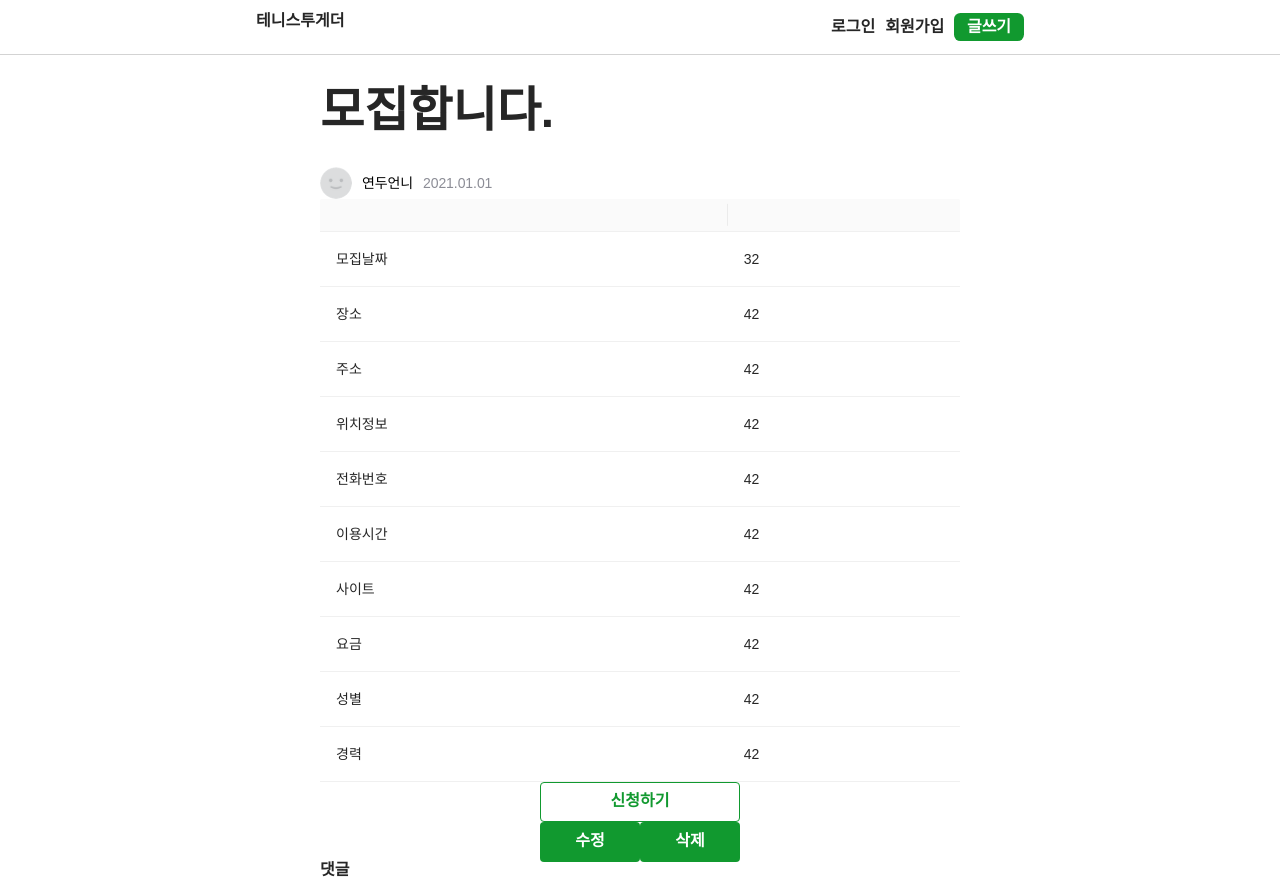
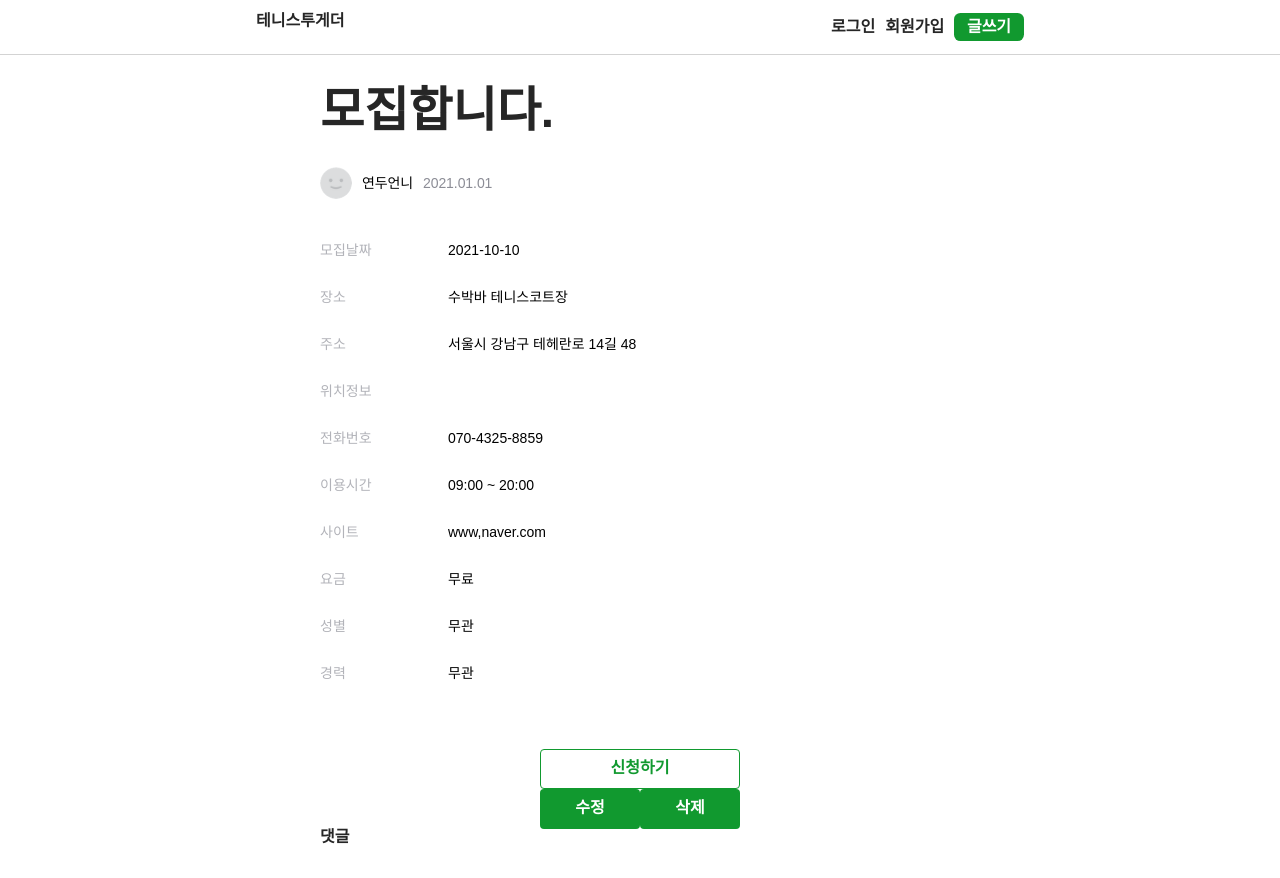
Before and after one commit to ssso-pro1/tennis-together-fe, a React (Create React App) app: page /detail/1 in a window 1280 px wide. After the commit the page ends 845 px from the top, so only its background shows below. Built offline with nearby package versions, Linux system fonts and the light colour scheme; a web font is replaced by a local one.

Commit message:
💄 Table style modification.

```diff
--- a/src/components/DetailTable.js
+++ b/src/components/DetailTable.js
@@ -6,52 +6,52 @@ const dataSource = [
   {
     key: '1',
     title: '모집날짜',
-    info: 32,
+    info: '2021-10-10',
   },
   {
     key: '2',
     title: '장소',
-    info: 42,
+    info: '수박바 테니스코트장',
   },
   {
     key: '3',
     title: '주소',
-    info: 42,
+    info: '서울시 강남구 테헤란로 14길 48',
   },
   {
     key: '4',
     title: '위치정보',
-    info: 42,
+    info: '',
   },
   {
     key: '5',
     title: '전화번호',
-    info: 42,
+    info: '070-4325-8859',
   },
   {
     key: '6',
     title: '이용시간',
-    info: 42,
+    info: '09:00 ~ 20:00',
   },
   {
     key: '7',
     title: '사이트',
-    info: 42,
+    info: 'www,naver.com',
   },
   {
     key: '8',
     title: '요금',
-    info: 42,
+    info: '무료',
   },
   {
     key: '9',
     title: '성별',
-    info: 42,
+    info: '무관',
   },
   {
     key: '10',
     title: '경력',
-    info: 42,
+    info: '무관',
   },
 ]
 
@@ -67,19 +67,32 @@ const columns = [
 ]
 
 const TableStyle = styled(Table)`
-  border: none;
-  color: red;
+  table {
+    margin: 40px 0;
+    thead {
+      display: none;
+    }
+    tr {
+      height: 30px !important;
+      td {
+        border: none;
+        padding: 0 0 25px 0;
+        &:first-child {
+          color: ${(props) => props.theme.gray};
+          width: 20%;
+        }
+        &:last-child {
+          color: black;
+          width: 80%;
+        }
+      }
+    }
+  }
 `
 
 function DetailTable() {
   return (
-    <div>
-      <TableStyle
-        dataSource={dataSource}
-        columns={columns}
-        pagination={false}
-      />
-    </div>
+    <TableStyle dataSource={dataSource} columns={columns} pagination={false} />
   )
 }
 
```
